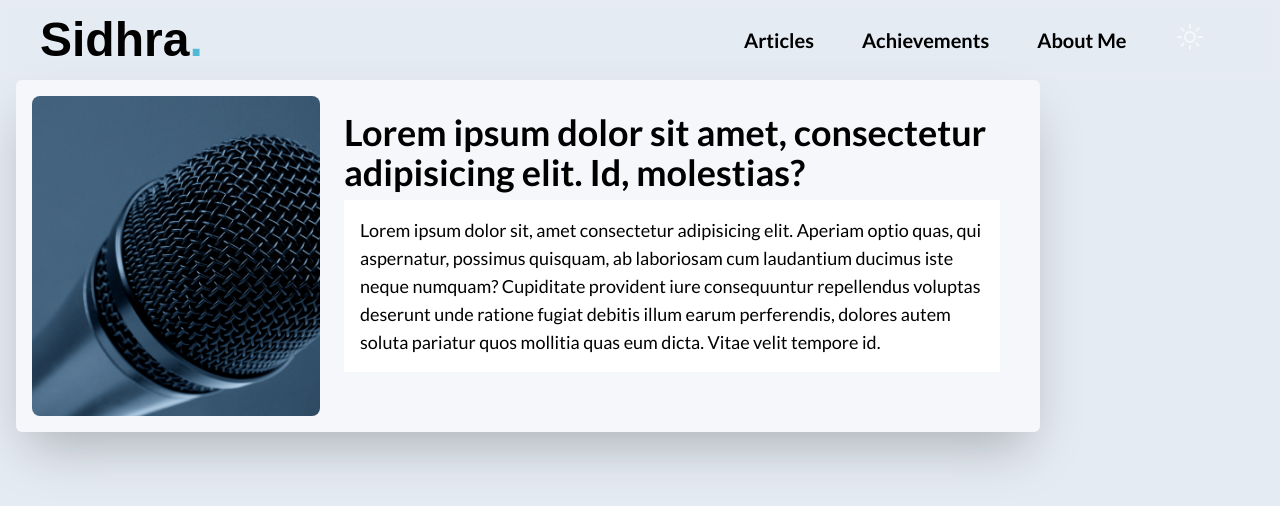
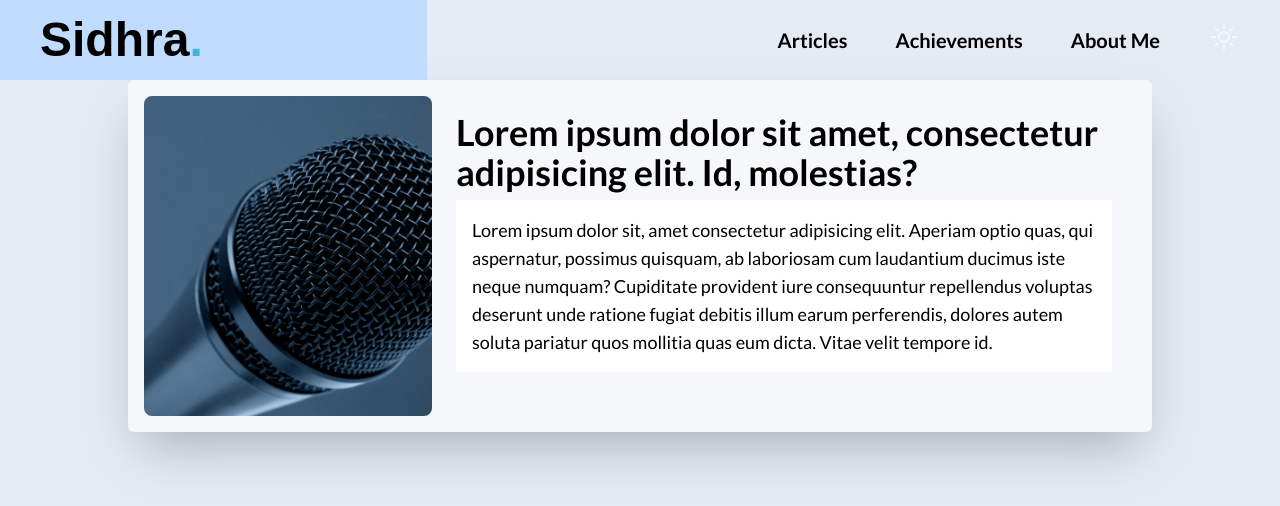
Before and after one commit to FayeKelmith/DrSachin, a Next.js app: page /articles in a window 1280 px wide. Shown: the top 506 px of the page. Built offline with nearby package versions, Linux system fonts and the light colour scheme; a web font is replaced by a local one.

Commit message:
nav problems solved

```diff
--- a/app/ui/components/articleRep.tsx
+++ b/app/ui/components/articleRep.tsx
@@ -2,8 +2,8 @@
 import Image from "next/image";
 const ArticleRep = () => {
   return (
-    <div className="flex sm:flex-row flex-col mx-4 md:max-w-5xl justify-between p-4 shadow-2xl dark:bg-[#1a1a1a] md:bg-blank rounded-md dark:shadow-slate-800">
-      <div className="container relative w-80 h-80 mx-auto md:max-w-sm brightness-75 md:brightness-100">
+    <div className="flex sm:flex-row flex-col mx-auto md:max-w-5xl justify-between p-4 shadow-2xl dark:bg-[#1a1a1a] md:bg-blank rounded-md dark:shadow-slate-800">
+      <div className="containerrelative w-80 h-80 mx-auto  md:max-w-sm brightness-75 md:brightness-100">
         {/* Image for doc */}
         <Image
           src="/images/mic.jpg"
@@ -14,13 +14,13 @@ const ArticleRep = () => {
           className="rounded-lg"
         />
       </div>
-      <div className="hidden md:block md:max-w-2xl p-2 mx-4">
+      <div className="sm:block md:max-w-2xl p-2 mx-4">
         {/* Description */}
         <h3 className="text-4xl font-bold py-2">
           Lorem ipsum dolor sit amet, consectetur adipisicing elit. Id,
           molestias?
         </h3>
-        <p className="text-lg dark:bg-[#232323] p-4 bg-white rounded-sm">
+        <p className=" hidden md:block text-lg dark:bg-[#232323] p-4 bg-white rounded-sm">
           Lorem ipsum dolor sit, amet consectetur adipisicing elit. Aperiam
           optio quas, qui aspernatur, possimus quisquam, ab laboriosam cum
           laudantium ducimus iste neque numquam? Cupiditate provident iure
--- a/app/ui/components/nav.tsx
+++ b/app/ui/components/nav.tsx
@@ -29,13 +29,13 @@ const Navigation = () => {
         isNavOpen ? "h-screen" : ""
       }`}
     >
-      <div className="grid grid-cols-2 w-full gap-x-40 items-center ">
-        <Link className="" href="/">
+      <div className="grid grid-cols-2 md:grid-cols-3 items-center justify-center auto-cols-min">
+        <Link className="hover:bg-blue-200" href="/">
           <Sidhra />
         </Link>
 
         <button
-          className="md:hidden block hover:bg-gray-100 w-fit px-0 dark:hover:bg-slate-700 rounded-md"
+          className="md:hidden block hover:bg-gray-100 justify-self-end mx-4 place-items-center dark:hover:bg-slate-700 rounded-md"
           onClick={toggleNav}
         >
           {/* Mobile view Nav */}
@@ -49,7 +49,7 @@ const Navigation = () => {
         </button>
         {/* Desktop view Nav */}
         <div
-          className={`md:block justify-center md:w-auto ${
+          className={`md:block justify-self-end md:col-span-2  md:w-auto mx-4 ${
             isNavOpen ? "block" : "hidden"
           }`}
         >
```
